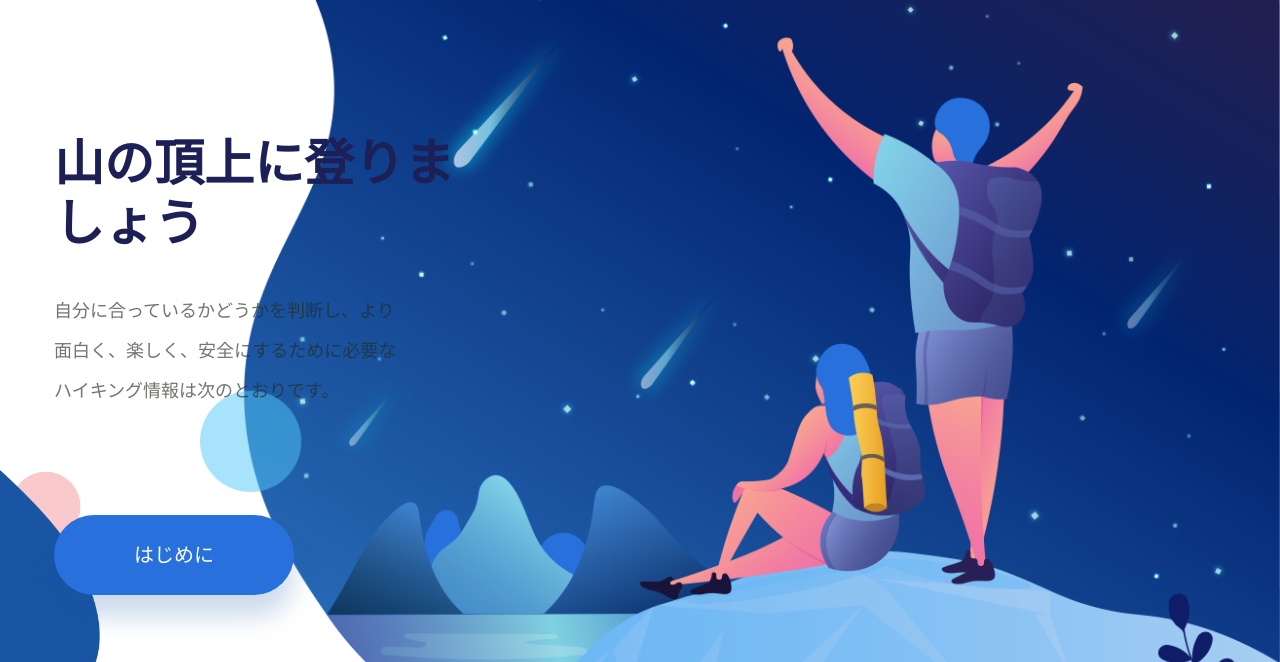
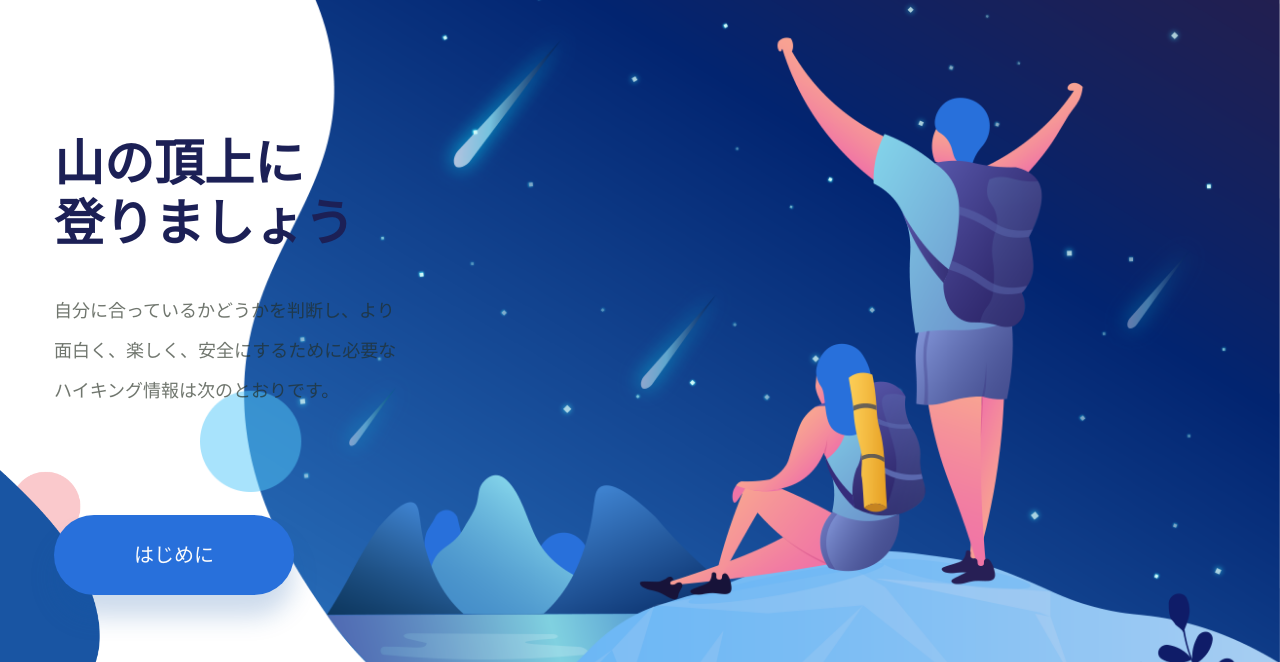
Before and after one commit to mtp0881/muncak-website, a plain HTML site: page index.html in a window 1280 px wide. Shown: the part 138-800 px from the top of the page. Drawn offline with nearby package versions, Linux system fonts and the light colour scheme.

Commit message:
fix header title

```diff
--- a/index.html
+++ b/index.html
@@ -33,7 +33,7 @@
         </ul>
       </div>
       <div id="jumbostron" class="wrap-inner">
-        <h1>山の頂上に登りましょう</h1>
+        <h1>山の頂上に<br>登りましょう</h1>
         <h2>
           自分に合っているかどうかを判断し、より面白く、楽しく、安全にするために必要なハイキング情報は次のとおりです。
         </h2>
```
